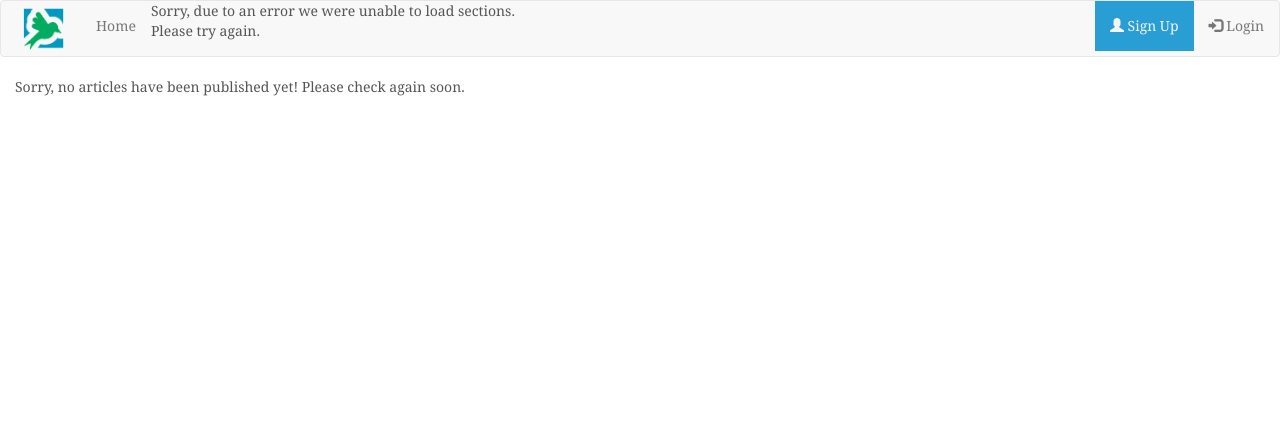
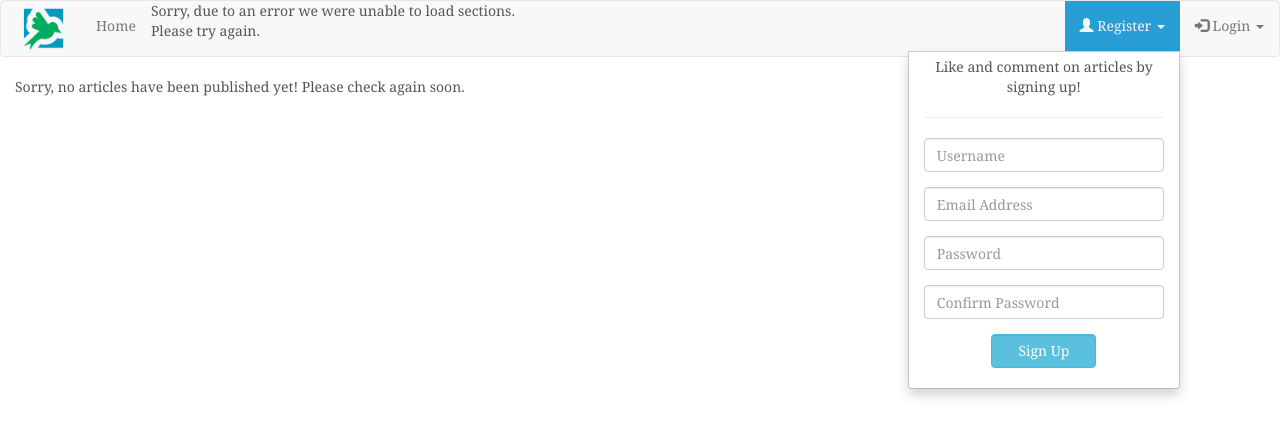
Before and after one commit to samisnotinsane/open-news, a Django app: page / in a window 1280 px wide, after a click on "Register". Shown: the top 437 px of the page. Run offline with Django 3.2, Linux system fonts and the light colour scheme; data that the repository does not hold is empty; some libraries are stand-ins or nearby versions.

Commit message:
Adding dropdown registration and login forms.

```diff
--- a/wsgi/myproject/news/templates/mainapp/base.html
+++ b/wsgi/myproject/news/templates/mainapp/base.html
@@ -46,14 +46,85 @@
         {% endblock %}
       </ul>
       <ul class="nav navbar-nav navbar-right">
-        <li>
-          <a href="#">
-            <span class="glyphicon glyphicon-user"></span> Sign Up</a>
+
+        <li class="dropdown">
+          <a class="dropdown-toggle" data-toggle="dropdown">
+            <span class="glyphicon glyphicon-user"></span> Register
+            <span class="caret"></span>
+          </a>
+          <ul class="dropdown-menu dropdown-lr animated flipInX" role="menu">
+            <div class="col-lg-12" style="width:270px;">
+              <div class="text-center">
+                <p>
+                  Like and comment on articles by signing up!
+                  <hr>
+                </p>
+              </div>
+              <form id="ajax-register-form" action="" method="post" role="form" autocomplete="off">
+                <div class="form-group">
+                  <input type="text" name="username" id="username" tabindex="1" class="form-control" placeholder="Username" value="">
+                </div>
+                <div class="form-group">
+                  <input type="email" name="email" id="email" tabindex="1" class="form-control" placeholder="Email Address" value="">
+                </div>
+                <div class="form-group">
+                  <input type="password" name="password" id="password" tabindex="2" class="form-control" placeholder="Password">
+                </div>
+                <div class="form-group">
+                  <input type="password" name="confirm-password" id="confirm-password" tabindex="2" class="form-control" placeholder="Confirm Password">
+                </div>
+                <div class="form-group">
+                  <div class="row">
+                    <div class="col-xs-6 col-xs-offset-3">
+                      <input type="submit" name="register-submit" id="register-submit" tabindex="4" class="form-control btn btn-info" value="Sign Up">
+                    </div>
+                  </div>
+                </div>
+                <input type="hidden" class="hide" name="token" id="token" value="7c6f19960d63f53fcd05c3e0cbc434c0">
+              </form>
+            </div>
+          </ul>
         </li>
-        <li>
-          <a href="#">
-            <span class="glyphicon glyphicon-log-in"></span> Login</a>
+
+        <li class="dropdown">
+          <a class="dropdown-toggle" data-toggle="dropdown">
+            <span class="glyphicon glyphicon-log-in"></span> Login
+            <span class="caret"></span>
+          </a>
+          <ul class="dropdown-menu dropdown-lr animated slideInRight" role="menu">
+            <div class="col-lg-12" style="width:270px;">
+              <form id="ajax-login-form" onsubmit="return handleLogin()" action="" method="post" role="form" autocomplete="off">
+                <div class="form-group">
+                  <label for="username">Username</label>
+                  <input type="text" name="username" id="usernameLogin" tabindex="1" class="form-control" placeholder="Username" value="" autocomplete="off">
+                </div>
+
+                <div class="form-group">
+                  <label for="password">Password</label>
+                  <input type="password" name="password" id="passwordLogin" tabindex="2" class="form-control" placeholder="Password" autocomplete="off">
+                </div>
+
+                <div class="form-group">
+                  <div class="row">
+                    <div class="col-xs-5 pull-right">
+                      <input type="submit" name="login-submit" id="login-submit" tabindex="4" class="form-control btn btn-success" value="Log In">
+                    </div>
+                  </div>
+                </div>
+
+                <div class="form-group">
+                  <div class="row">
+                    <div class="col-lg-12">
+                    </div>
+                  </div>
+                </div>
+                <input type="hidden" class="hide" name="token" id="token" value="a465a2791ae0bae853cf4bf485dbe1b6">
+              </form>
+            </div>
+          </ul>
         </li>
+
+
       </ul>
     </div>
   </nav>
```
